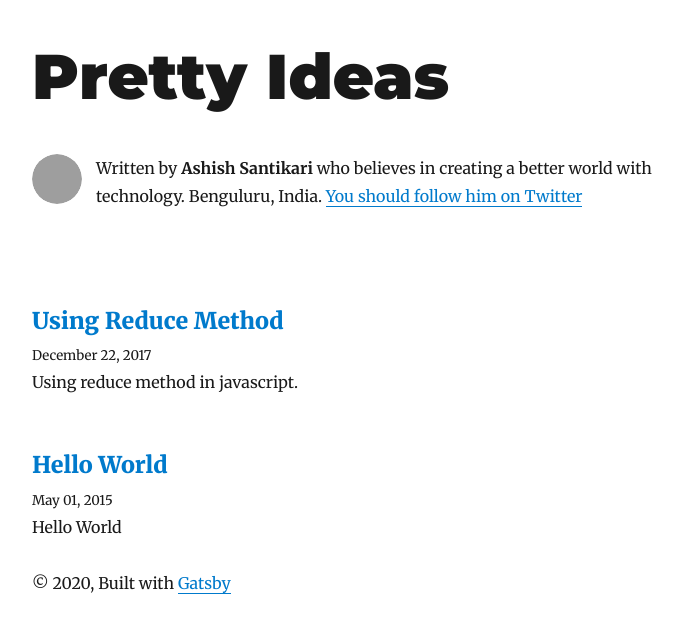
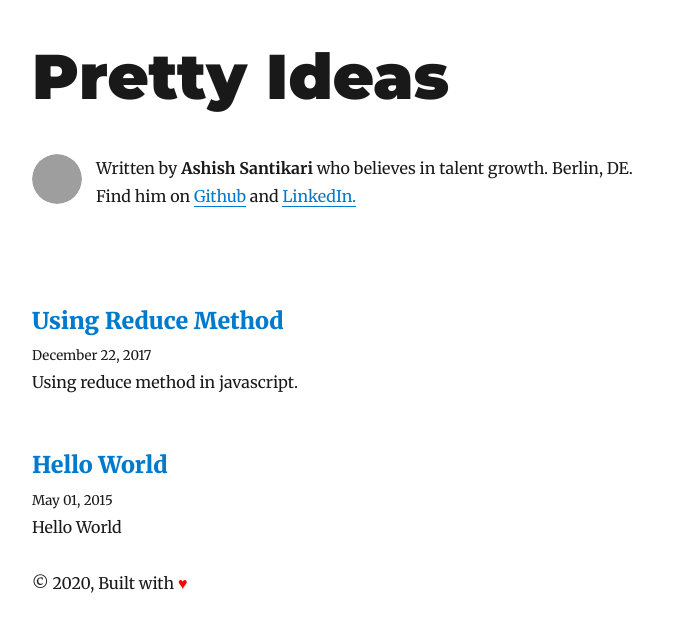
Before and after one commit to ashishsantikari/blog, a Gatsby site: page / in a window 1280 px wide. Shown: the whole page, without its empty margins (293-975 px from the left). Built offline with nearby package versions, Linux system fonts and the light colour scheme; Gatsby itself is replaced by a stand-in of ours; some packages are replaced by stand-ins of ours; grey boxes are pictures that could not be loaded.

Commit message:
updated content

```diff
--- a/gatsby-config.js
+++ b/gatsby-config.js
@@ -6,6 +6,8 @@ module.exports = {
     siteUrl: `https://ashishsantikari.info/`,
     social: {
       twitter: `ashishsantikari`,
+      github: 'ashishsantikari',
+      linkedin: 'ashishsantikari'
     },
   },
   plugins: [
@@ -63,7 +65,7 @@ module.exports = {
         background_color: `#ffffff`,
         theme_color: `#663399`,
         display: `minimal-ui`,
-        icon: `content/assets/gatsby-icon.png`,
+        icon: `content/assets/lightbulb.png`,
       },
     },
     `gatsby-plugin-offline`,
--- a/src/components/bio.js
+++ b/src/components/bio.js
@@ -26,11 +26,13 @@ const Bio = () => {
           author
           social {
             twitter
+            github
+            linkedin
           }
         }
       }
     }
-  `)
+  `);
 
   const { author, social } = data.site.siteMetadata
   return (
@@ -54,11 +56,15 @@ const Bio = () => {
         }}
       />
       <p>
-        Written by <strong>{author}</strong> who believes in creating a better world with technology. Benguluru, India.
-        {` `}
-        <a href={`https://twitter.com/${social.twitter}`}>
-          You should follow him on Twitter
+        Written by <strong>{author}</strong> who believes in talent growth. Berlin, DE.
+        {` Find him on `}
+        <a target="_new" href={`https://github.com/${social.github}`}>
+          Github
         </a>
+        {` and `}
+          <a target="_new" href={`https://linkedin.com/in/${social.linkedin}`}>
+              LinkedIn.
+          </a>
       </p>
     </div>
   )
--- a/src/components/layout.js
+++ b/src/components/layout.js
@@ -63,9 +63,8 @@ class Layout extends React.Component {
         <header>{header}</header>
         <main>{children}</main>
         <footer>
-          © {new Date().getFullYear()}, Built with
+            © {new Date().getFullYear()}, Built with <span style={{color: '#F00'}}>♥</span>
           {` `}
-          <a href="https://www.gatsbyjs.org">Gatsby</a>
         </footer>
       </div>
     )
```
Also changed, not shown: content/assets/gatsby-icon.png (deleted), content/assets/lightbulb.png (added), static/favicon.ico.
